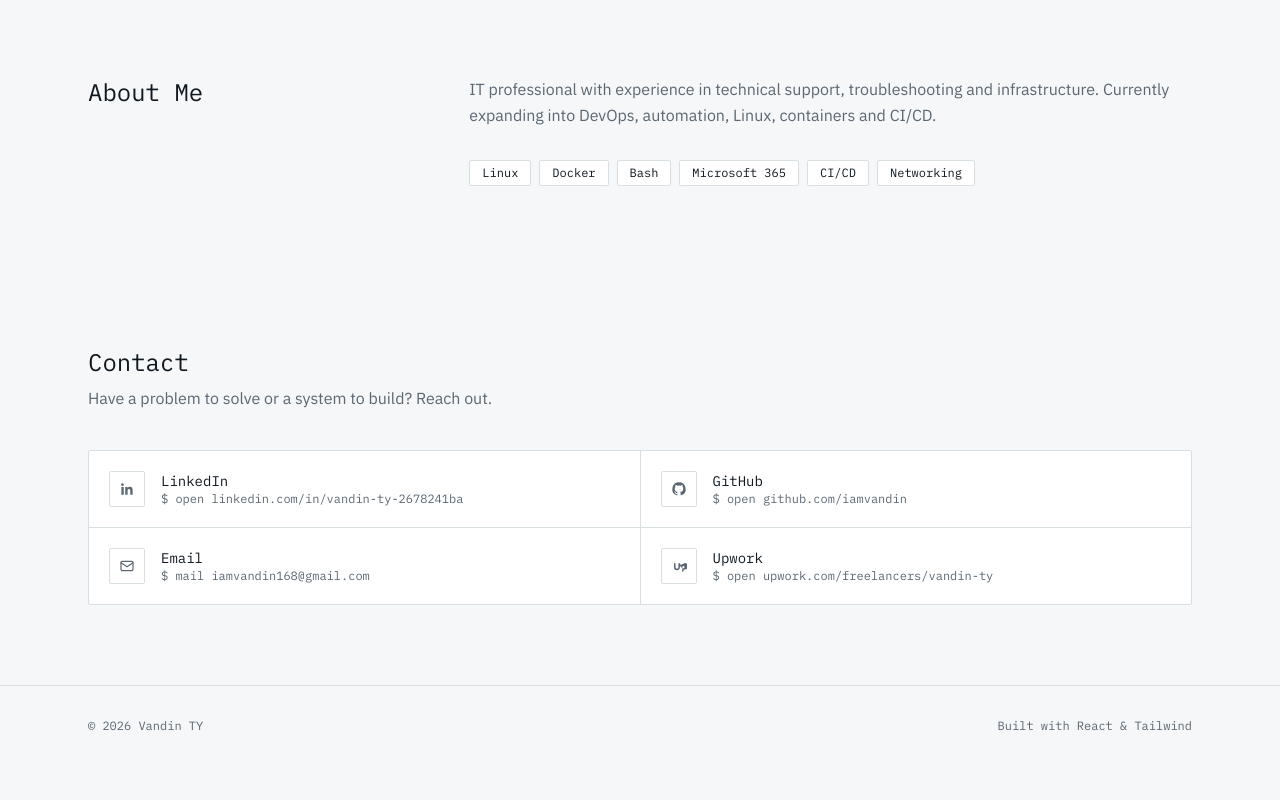
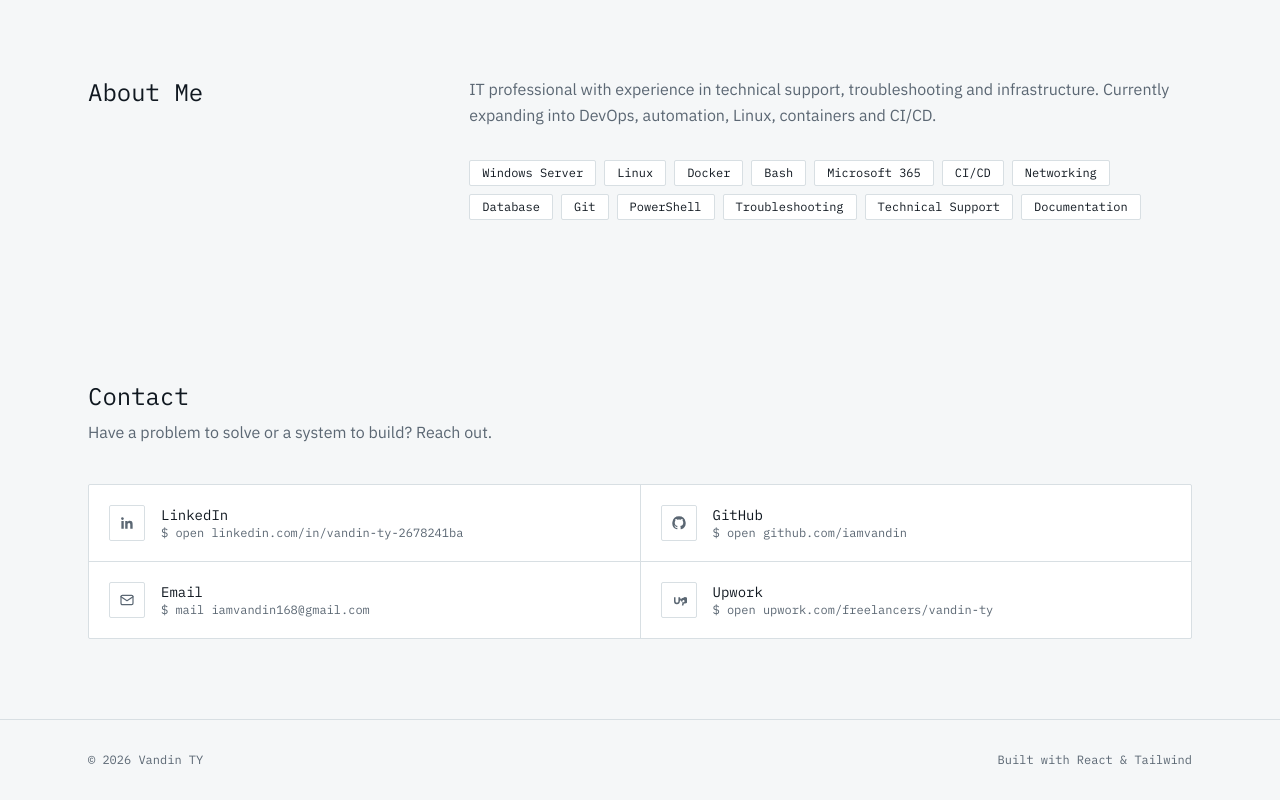
Before and after one commit to iamvandin/vandin.ty-portfolio, a React (Vite) app: page / in a window 1280 px wide. Shown: the part 2273-3073 px from the top of the page. Before the commit the page ends 3039 px from the top, so only its background shows below. Built offline with nearby package versions, Linux system fonts and the light colour scheme.

Commit message:
Update About Me

```diff
--- a/src/components/About.jsx
+++ b/src/components/About.jsx
@@ -1,4 +1,18 @@
-const stack = ['Linux', 'Docker', 'Bash', 'Microsoft 365', 'CI/CD', 'Networking']
+const stack = [
+  "Windows Server",
+  "Linux",
+  "Docker",
+  "Bash",
+  "Microsoft 365",
+  "CI/CD",
+  "Networking",
+  "Database",
+  "Git",
+  "PowerShell",
+  "Troubleshooting",
+  "Technical Support",
+  "Documentation",
+];
 
 export default function About() {
   return (
@@ -9,9 +23,9 @@ export default function About() {
         </div>
         <div className="sm:col-span-2">
           <p className="text-muted leading-relaxed">
-            IT professional with experience in technical support, troubleshooting
-            and infrastructure. Currently expanding into DevOps, automation,
-            Linux, containers and CI/CD.
+            IT professional with experience in technical support,
+            troubleshooting and infrastructure. Currently expanding into DevOps,
+            automation, Linux, containers and CI/CD.
           </p>
 
           <div className="mt-8 flex flex-wrap gap-2">
@@ -27,5 +41,5 @@ export default function About() {
         </div>
       </div>
     </section>
-  )
+  );
 }
```
